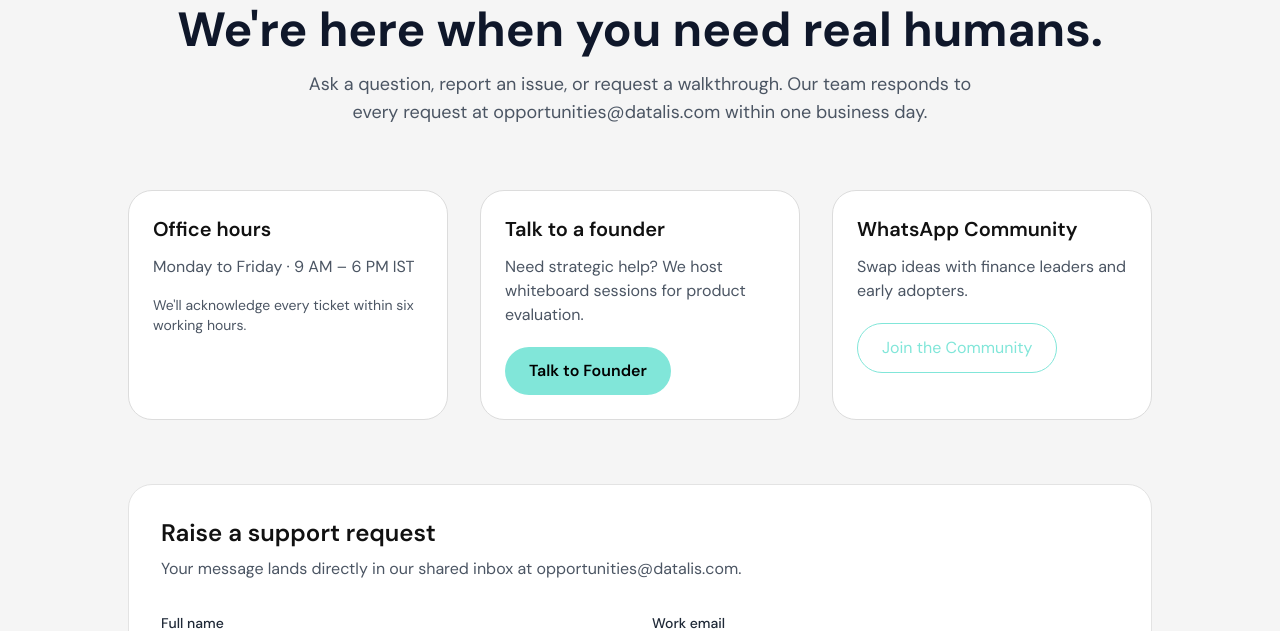
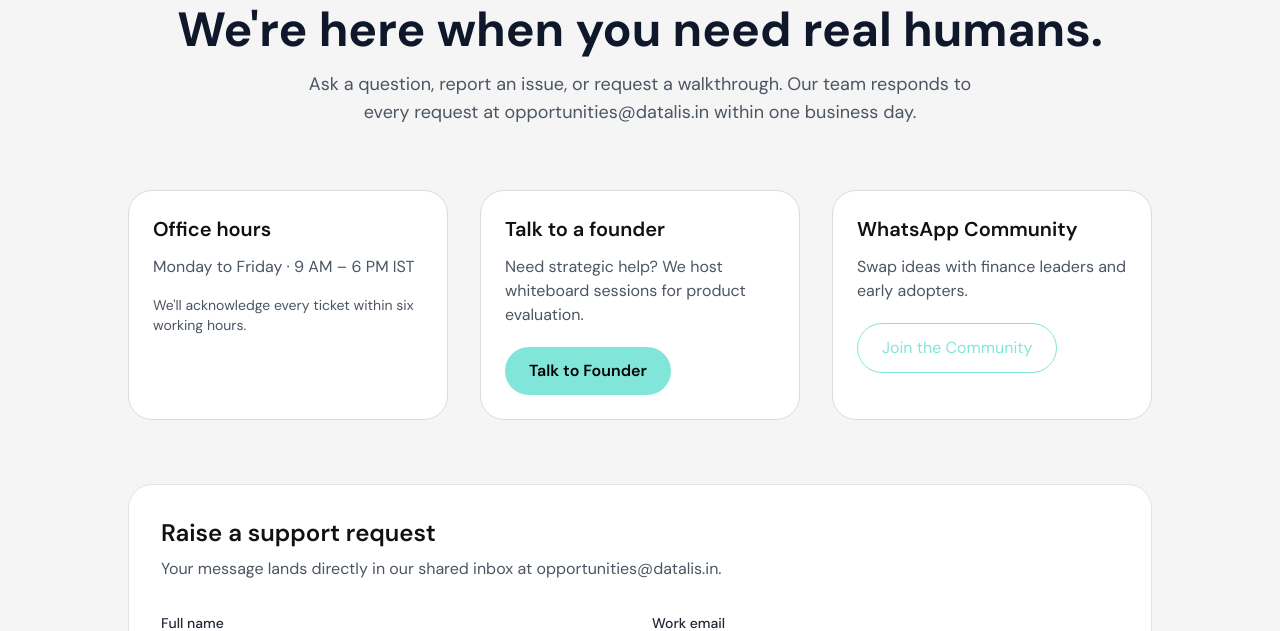
Before and after one commit to DSR-pheonix45/Datalis_Develop, a React (Vite) app: page /help in a window 1280 px wide. Shown: the part 236-867 px from the top of the page. Built offline with nearby package versions, Linux system fonts and the light colour scheme; no server answers; a web font is replaced by a local one.

Commit message:
Update email domain from .com to .in

```diff
--- a/src/pages/Api.jsx
+++ b/src/pages/Api.jsx
@@ -76,7 +76,7 @@
           </p>
           <div className="flex flex-col sm:flex-row gap-4">
             <a
-              href="mailto:opportunities@datalis.com?subject=API%20Access%20request"
+              href="mailto:opportunities@datalis.in?subject=API%20Access%20request"
               className="px-6 py-3 rounded-full border border-[#81E6D9] text-[#81E6D9] text-center hover:bg-[#81E6D9]/10 transition"
             >
               Email our team
--- a/src/pages/Careers.jsx
+++ b/src/pages/Careers.jsx
@@ -73,7 +73,7 @@
                   </p>
                 </div>
                 <a
-                  href={`mailto:opportunities@datalis.com?subject=Application%20-%20${encodeURIComponent(role.title)}`}
+                  href={`mailto:opportunities@datalis.in?subject=Application%20-%20${encodeURIComponent(role.title)}`}
                   className="px-6 py-3 rounded-full border border-[#81E6D9] text-[#81E6D9] text-center hover:bg-[#81E6D9]/10 transition"
                 >
                   Apply via Email
@@ -92,7 +92,7 @@
           </p>
           <div className="flex flex-col sm:flex-row gap-4">
             <a
-              href="mailto:opportunities@datalis.com?subject=Future%20roles"
+              href="mailto:opportunities@datalis.in?subject=Future%20roles"
               className="px-6 py-3 rounded-full border border-[#81E6D9] text-[#81E6D9] text-center hover:bg-[#81E6D9]/10 transition"
             >
               Introduce yourself
--- a/src/pages/Documentation.jsx
+++ b/src/pages/Documentation.jsx
@@ -149,7 +149,7 @@
           </div>
           <div className="flex flex-col sm:flex-row gap-4">
             <a
-              href="mailto:opportunities@datalis.com?subject=Request%20for%20documentation"
+              href="mailto:opportunities@datalis.in?subject=Request%20for%20documentation"
               className="px-6 py-3 text-center rounded-full border border-[#81E6D9] text-[#81E6D9] hover:bg-[#81E6D9]/10 transition"
             >
               Email the Docs Team
--- a/src/pages/HelpCenter.jsx
+++ b/src/pages/HelpCenter.jsx
@@ -31,7 +31,7 @@
             className={`text-lg max-w-2xl mx-auto ${isDark ? "text-gray-400" : "text-gray-600"}`}
           >
             Ask a question, report an issue, or request a walkthrough. Our team responds to
-            every request at opportunities@datalis.com within one business day.
+            every request at opportunities@datalis.in within one business day.
           </motion.p>
         </header>
 
@@ -78,10 +78,10 @@
             Raise a support request
           </h2>
           <p className={`mb-8 ${isDark ? "text-gray-400" : "text-gray-600"}`}>
-            Your message lands directly in our shared inbox at opportunities@datalis.com.
+            Your message lands directly in our shared inbox at opportunities@datalis.in.
           </p>
           <form
-            action="mailto:opportunities@datalis.com"
+            action="mailto:opportunities@datalis.in"
             method="POST"
             encType="text/plain"
             className="space-y-6"
--- a/src/pages/Integrations.jsx
+++ b/src/pages/Integrations.jsx
@@ -81,7 +81,7 @@
           </p>
           <div className="flex flex-col sm:flex-row gap-4">
             <a
-              href="mailto:opportunities@datalis.com?subject=New%20integration%20request"
+              href="mailto:opportunities@datalis.in?subject=New%20integration%20request"
               className="px-6 py-3 rounded-full border border-[#81E6D9] text-[#81E6D9] text-center hover:bg-[#81E6D9]/10 transition"
             >
               Email us
```
